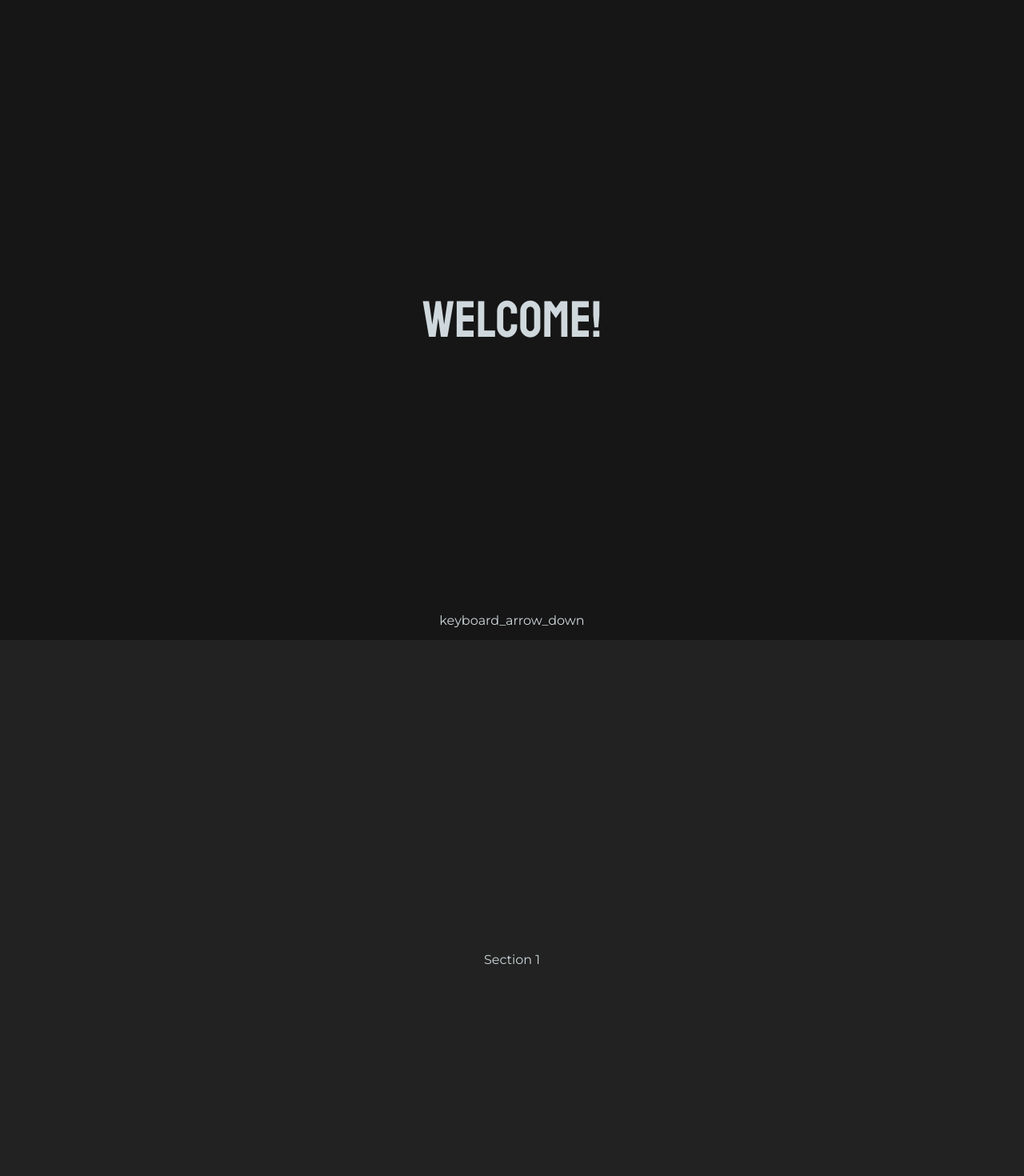
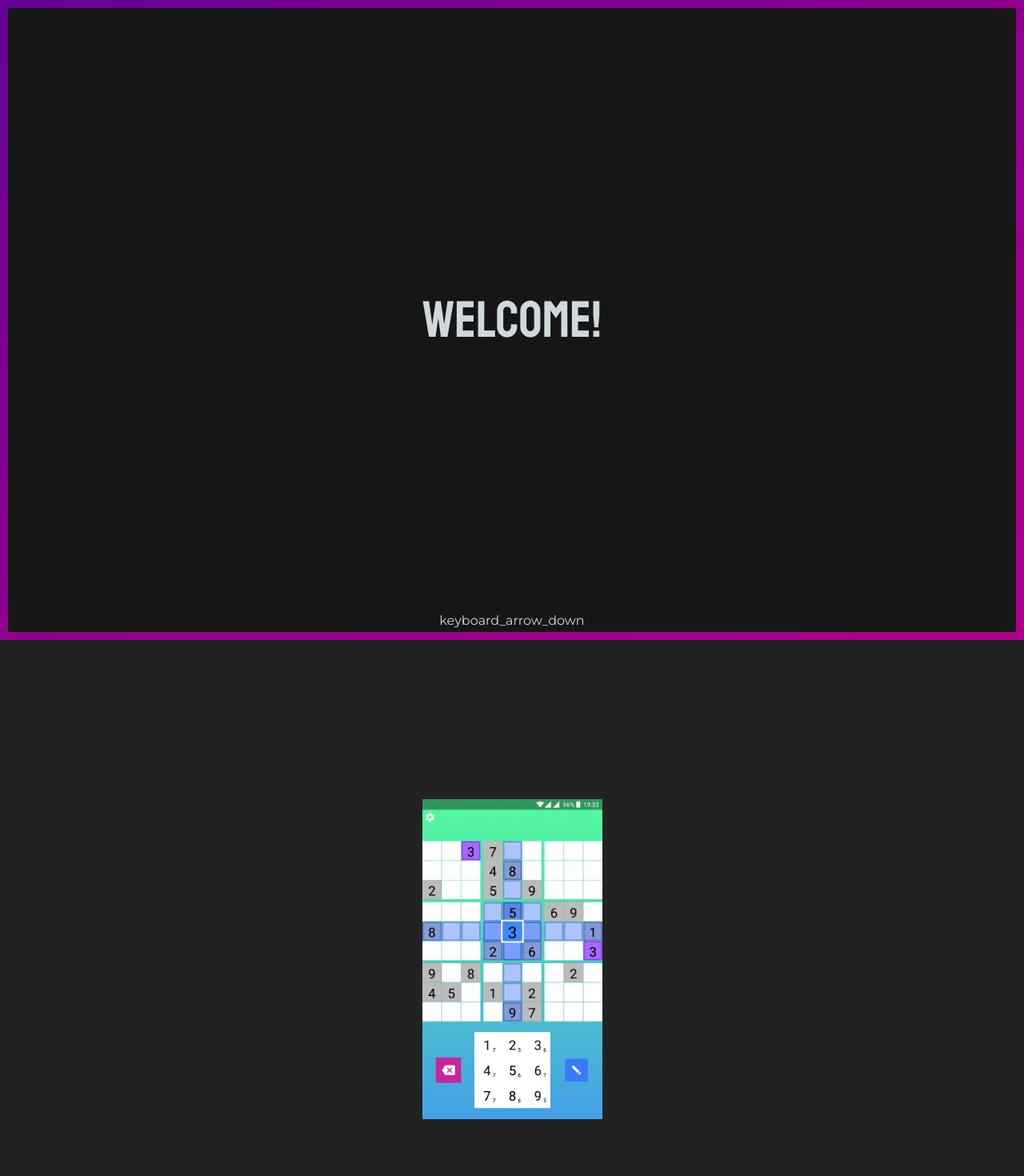
Before and after one commit to andrasfelfoldi/andrasfelfoldi.github.io, a Gatsby app: page / in a window 1280 px wide. Shown: the top 1470 px of the page at 80% size. Built offline with nearby package versions, Linux system fonts and the light colour scheme.

Commit message:
some extra stuff added

```diff
--- /dev/null
+++ b/src/components/SudokuShowcase.js
@@ -0,0 +1,22 @@
+import React from 'react';
+import lightThemeImage from "../../static/img/light-theme.png";
+
+class SudokuShowcase extends React.Component {
+
+    state = ({height: 0});
+
+    componentDidMount(){
+        this.setState({height: window.innerHeight / 2})
+    }
+
+
+    render() {
+        return (
+            <div>
+                <img src={lightThemeImage} height={this.state.height}/>
+            </div>
+        );
+    }
+}
+
+export default SudokuShowcase;
--- a/src/containers/Main.js
+++ b/src/containers/Main.js
@@ -1,6 +1,7 @@
 import React, { Component } from 'react';
 import Banner from './Banner';
 import SectionContainer from './SectionContainer';
+import SudokuShowcase from '../components/SudokuShowcase';
 
 class Main extends Component {
 
@@ -9,7 +10,7 @@ class Main extends Component {
             <div >
                 <Banner id={'banner'} />
                 <SectionContainer id={'section ' + 1} style={{backgroundColor: '#222222'}}>
-                    Section 1
+                    <SudokuShowcase />
                 </SectionContainer>
                 <SectionContainer id={'section ' + 2} style={{backgroundColor: '#333333'}}>
                     Section 2
@@ -20,6 +21,10 @@ class Main extends Component {
                 <SectionContainer id={'section ' + 4} style={{backgroundColor: '#555555'}}>
                     Section 4
                 </SectionContainer>
+                <div id={'topBorder'} style={{position: 'fixed', top: 0, left: 0, width: '100%', height: 10,}}/>
+                <div id={'bottomBorder'} style={{position: 'fixed', bottom: 0, left: 0, width: '100%', height: 10}}/>
+                <div id={'leftBorder'} style={{position: 'fixed', top: 0, left: 0, width: 10, height: '100%'}}/>
+                <div id={'rightBorder'} style={{position: 'fixed', top: 0, right: 0, width: 10, height: '100%'}}/>
             </div>
         );
     }
--- a/src/pages/index.js
+++ b/src/pages/index.js
@@ -2,6 +2,7 @@ import React from "react"
 import "../../static/css/reset.css";
 import "../../static/css/index.css";
 import "../../static/css/animate.css";
+import "../../static/css/borders.css";
 import Main from "../containers/Main";
 import ScrollButton from "../components/ScrollButton";
 import rootReducer from "../reducers/rootReducer";
--- /dev/null
+++ b/static/css/borders.css
@@ -0,0 +1,15 @@
+#topBorder {
+    background-image: linear-gradient(to right, #670097, #8f008f);
+}
+
+#bottomBorder {
+    background-image: linear-gradient(to right, #8f008f, #af0089);
+}
+
+#leftBorder {
+    background-image: linear-gradient(to bottom, #670097, #8f008f);
+}
+
+#rightBorder {
+    background-image: linear-gradient(to bottom, #8f008f, #af0089);
+}
```
